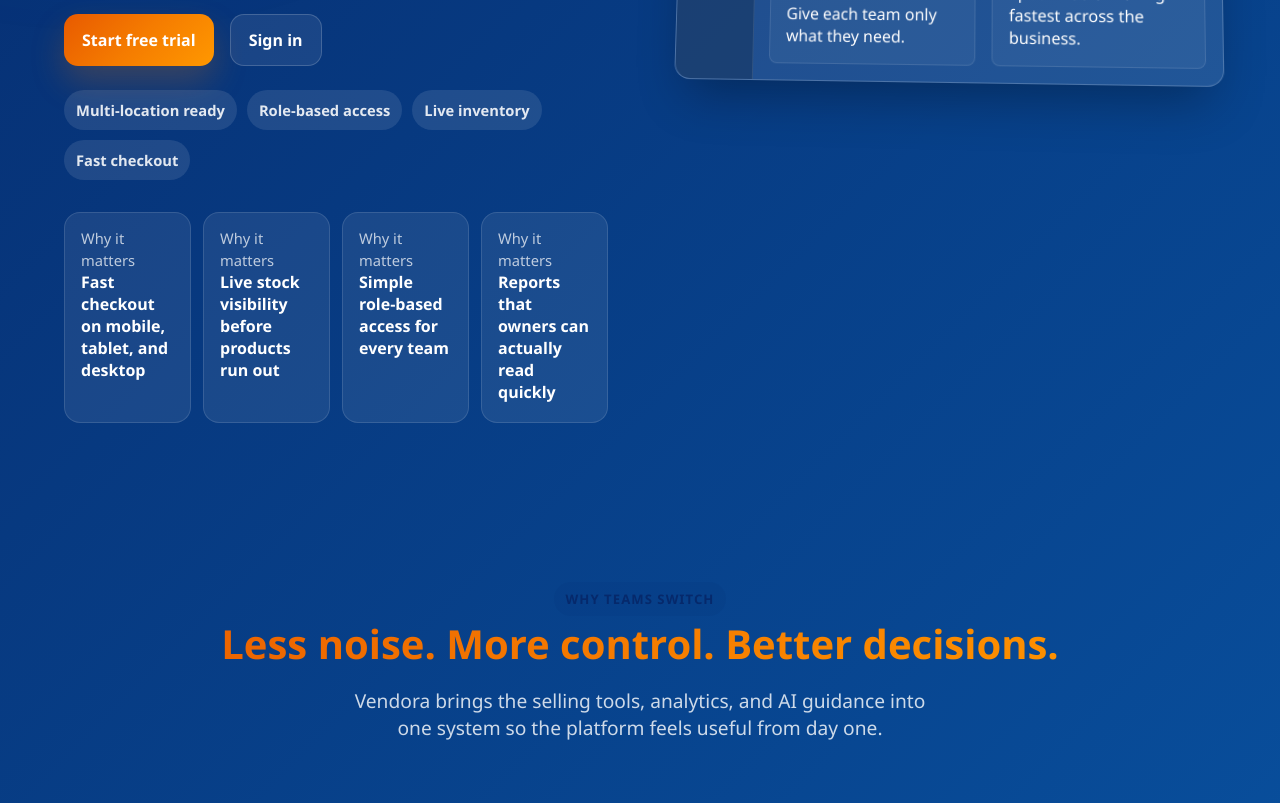
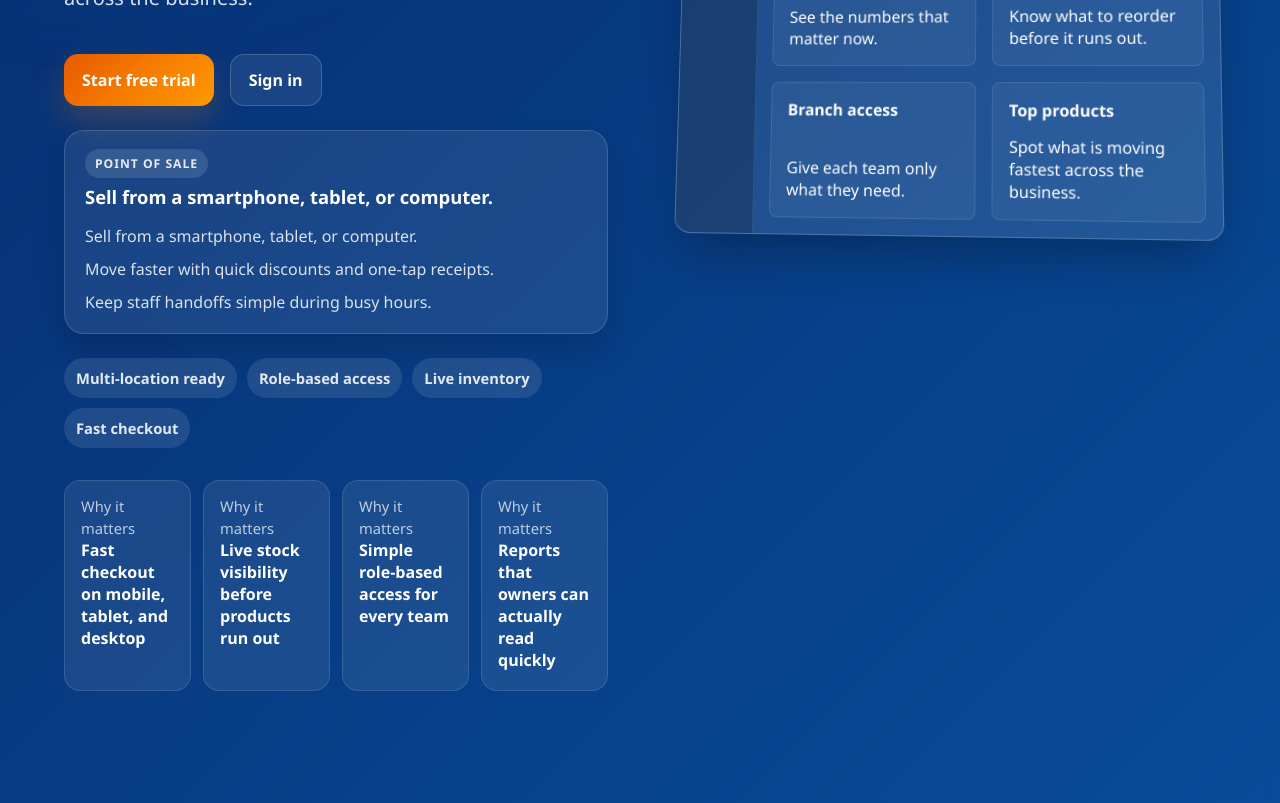
Before and after one commit to Vendora-ZM/vendora-frontend, a Next.js app: page / in a window 1280 px wide. Shown: the part 900-1703 px from the top of the page. Built offline with nearby package versions, Linux system fonts and the light colour scheme.

Commit message:
Highlight POS on homepage and enlarge logo

```diff
--- a/src/app/page.module.css
+++ b/src/app/page.module.css
@@ -126,6 +126,50 @@
   gap: 16px;
   margin-top: 16px;
   flex-wrap: wrap;
+}
+
+.posSpotlight {
+  display: grid;
+  gap: 14px;
+  padding: 18px 20px;
+  border-radius: 20px;
+  background: rgba(255, 255, 255, 0.08);
+  border: 1px solid rgba(255, 255, 255, 0.14);
+  box-shadow: 0 16px 30px rgba(0, 0, 0, 0.15);
+}
+
+.posSpotlightHeader {
+  display: grid;
+  gap: 6px;
+}
+
+.posSpotlightKicker {
+  display: inline-flex;
+  width: fit-content;
+  padding: 6px 10px;
+  border-radius: 999px;
+  background: rgba(255, 255, 255, 0.12);
+  color: rgba(255, 255, 255, 0.88);
+  font-size: 0.76rem;
+  font-weight: 800;
+  letter-spacing: 0.08em;
+  text-transform: uppercase;
+}
+
+.posSpotlightHeader strong {
+  font-size: 1.15rem;
+  line-height: 1.45;
+  color: var(--color-white);
+}
+
+.posSpotlightList {
+  display: grid;
+  gap: 8px;
+}
+
+.posSpotlightItem {
+  color: rgba(255, 255, 255, 0.84);
+  line-height: 1.55;
 }
 
 .heroImage {
--- a/src/app/page.tsx
+++ b/src/app/page.tsx
@@ -68,6 +68,12 @@ const productHighlights = [
   'Live stock visibility before products run out',
   'Simple role-based access for every team',
   'Reports that owners can actually read quickly',
+];
+
+const posHighlights = [
+  'Sell from a smartphone, tablet, or computer.',
+  'Move faster with quick discounts and one-tap receipts.',
+  'Keep staff handoffs simple during busy hours.',
 ];
 
 const aiInsights = [
@@ -179,6 +185,19 @@ export default function Home() {
                 Sign in
               </Link>
             </div>
+            <section className={styles.posSpotlight} aria-label="Point of sale spotlight">
+              <div className={styles.posSpotlightHeader}>
+                <span className={styles.posSpotlightKicker}>Point of Sale</span>
+                <strong>Sell from a smartphone, tablet, or computer.</strong>
+              </div>
+              <div className={styles.posSpotlightList}>
+                {posHighlights.map((item) => (
+                  <span key={item} className={styles.posSpotlightItem}>
+                    {item}
+                  </span>
+                ))}
+              </div>
+            </section>
             <div className={styles.heroPills}>
               <span className={styles.heroPill}>Multi-location ready</span>
               <span className={styles.heroPill}>Role-based access</span>
--- a/src/components/layout/Header.module.css
+++ b/src/components/layout/Header.module.css
@@ -24,7 +24,7 @@
 }
 
 .logoImage {
-  width: 280px;
+  width: 340px;
   height: auto;
 }
 
@@ -149,6 +149,6 @@
 
 @media (max-width: 767px) {
   .logoImage {
-    width: 220px;
+    width: 260px;
   }
 }
--- a/src/components/layout/Header.tsx
+++ b/src/components/layout/Header.tsx
@@ -19,8 +19,8 @@ export const Header = () => {
           <Image
             src="/logos/vendora_logo_white_background.png"
             alt="Vendora"
-            width={280}
-            height={82}
+            width={340}
+            height={100}
             className={styles.logoImage}
             style={{ objectFit: 'contain' }}
             priority
```
